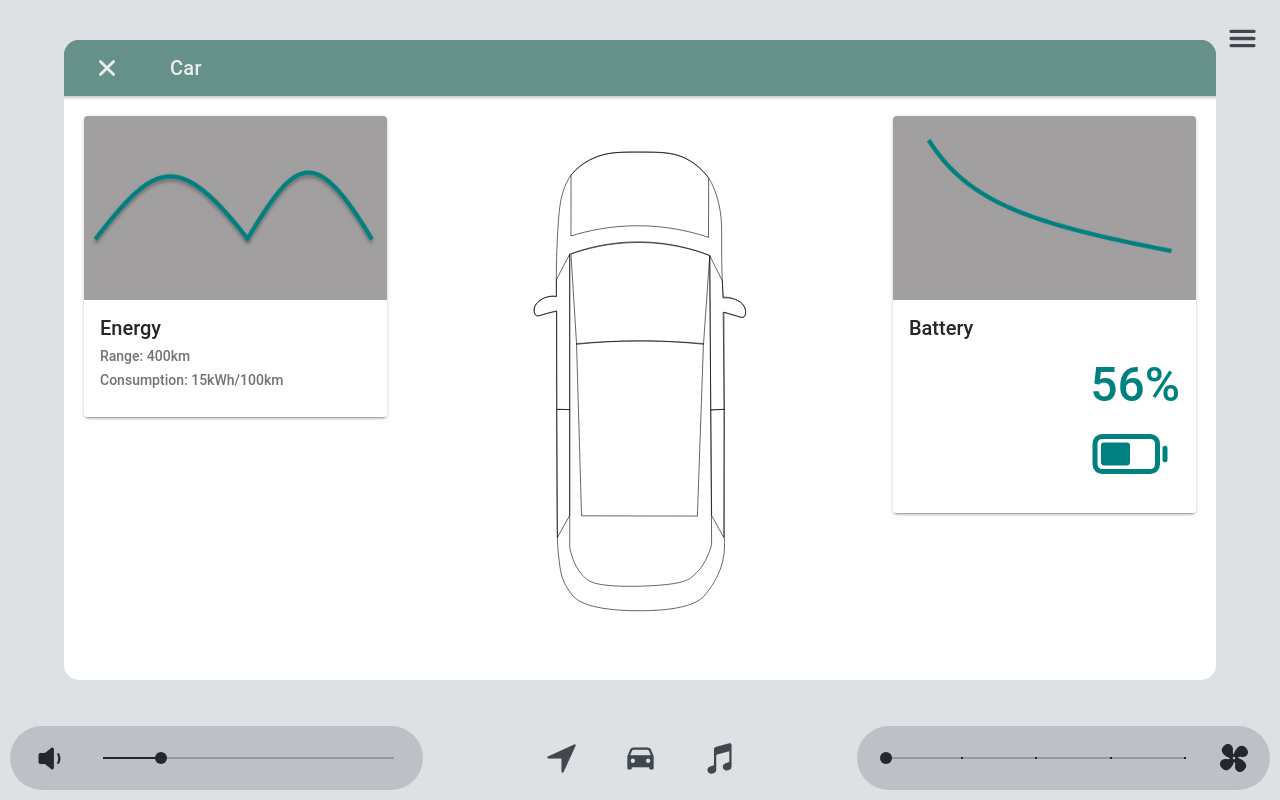
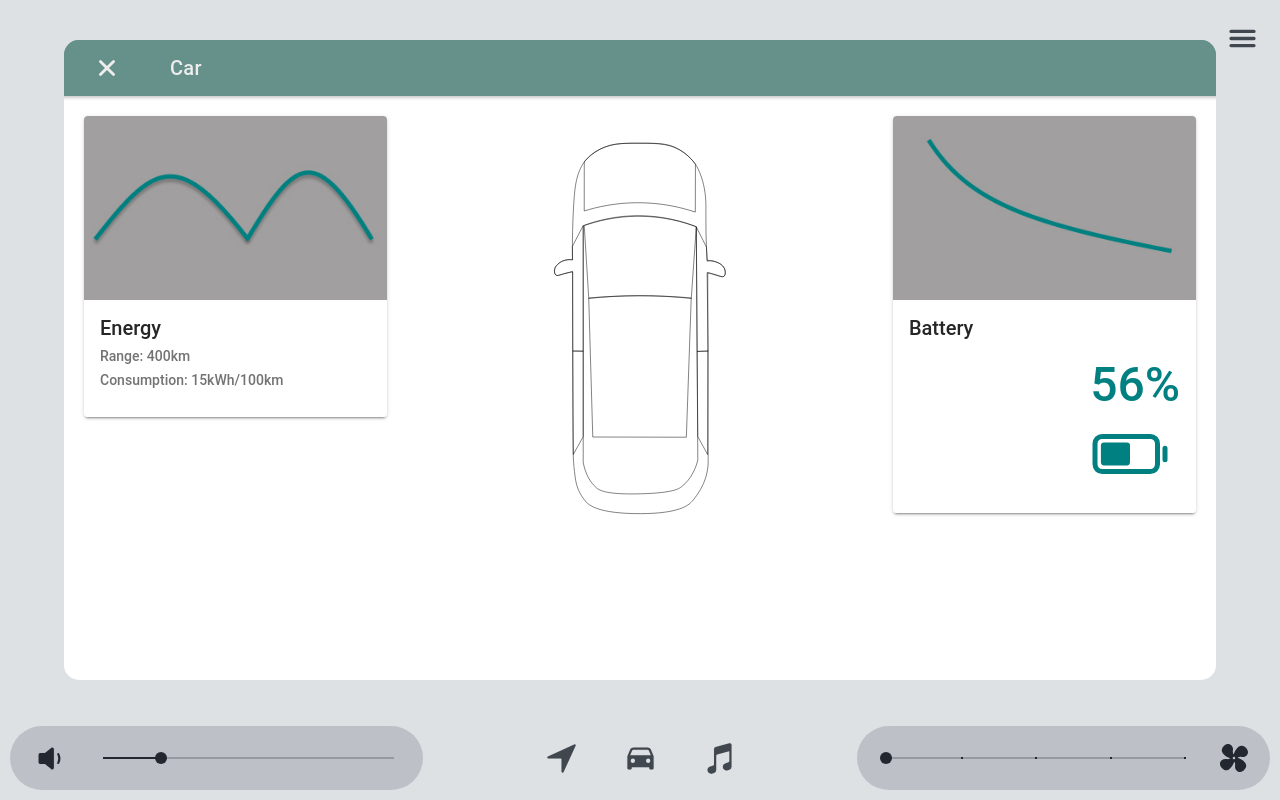
Before and after one commit to relectric-car-team/user-interface, a React (Create React App) app: page / in a window 1280 px wide. Both pictures are taken after a click on the element 640 px from the left and 758 px from the top of the page. Built offline with nearby package versions, Linux system fonts and the light colour scheme.

Commit message:
Fixed Energy and Battery modal popup size.

```diff
--- a/src/pages/Car.scss
+++ b/src/pages/Car.scss
@@ -7,7 +7,7 @@
 
 .AerialView {
     pointer-events: none;
-    height: 130%;
+    height: 105%;
     width: 100%;
     text-align: center;
 }
--- a/src/pages/InnerModal.scss
+++ b/src/pages/InnerModal.scss
@@ -1,7 +1,8 @@
 .InnerModal {
     .modal-wrapper {
         min-width: 70%;
-        min-height: 75%;
+        height: 75%;
+        margin-bottom: 75px;
         border-radius: 15px;
     }
 }
```
